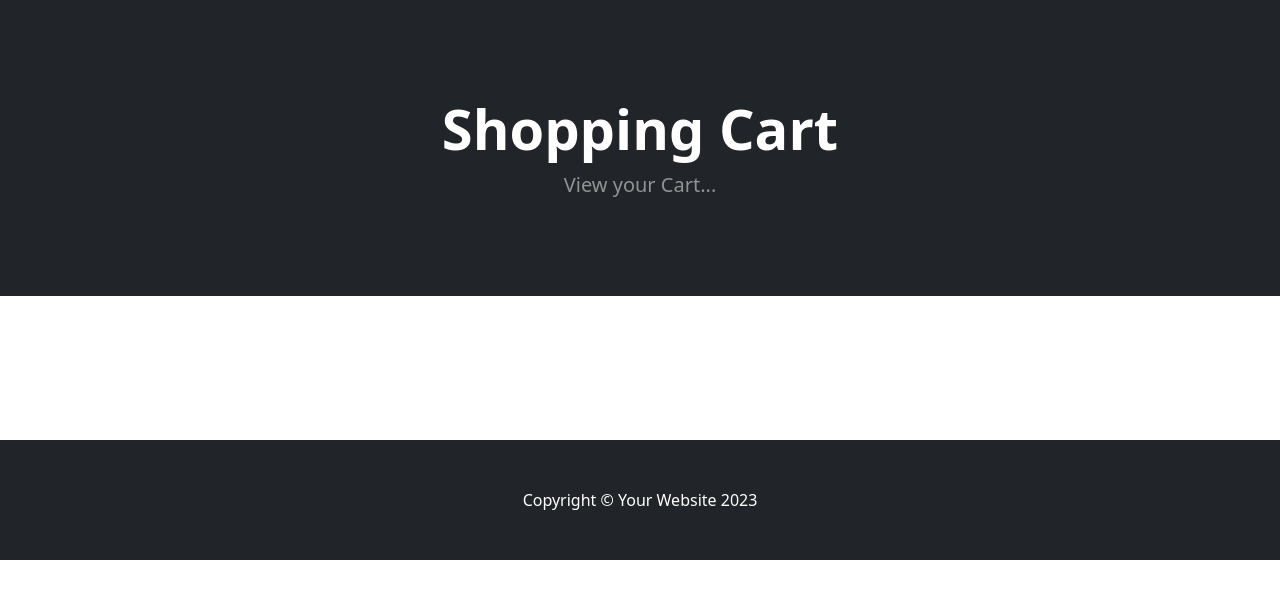
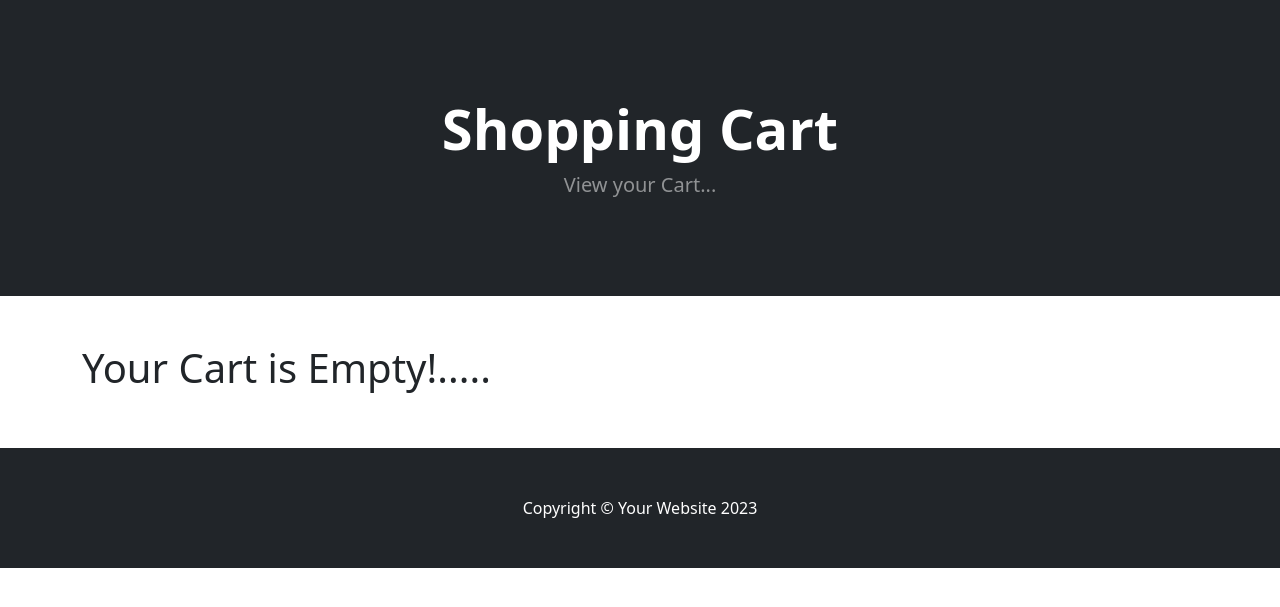
Before and after one commit to meet123-tech/Ecom, a Django app: page /cart/ in a window 1280 px wide. Shown: the part 57-664 px from the top of the page. Run offline with Django 5.2, Linux system fonts and the light colour scheme; some libraries are stand-ins or nearby versions.

Commit message:
show all the products on cart summary page whicha are added to cart

```diff
--- a/Ecomm/cart/cart.py
+++ b/Ecomm/cart/cart.py
@@ -1,3 +1,5 @@
+from shop.models import Product
+
 class Cart():
 
     def __init__(self,request):
@@ -20,6 +22,13 @@ class Cart():
 
         self.session.modified = True
 
+    def get_products(self):
+
+        product_ids = self.cart.keys()
+        cart_products = Product.objects.filter(id__in = product_ids)
+
+        return cart_products
+
 
     def __len__(self):
         return len(self.cart)
--- a/Ecomm/cart/templates/cart_summary.html
+++ b/Ecomm/cart/templates/cart_summary.html
@@ -16,24 +16,61 @@
     </div>
 </header>
 <!-- Section-->
-<section class="py-5">
-    <div class="container px-4 px-lg-5 mt-5">
-        <div class="row gx-4 gx-lg-5 row-cols-2 row-cols-md-3 row-cols-xl-4 justify-content-center">
+<div class="container my-5 ">
+    <div class="row justify-content-md-center">
+
+        {% if cart_products %}
+
+
+        {% for product in cart_products %}
+
+
+
+        <div class="col-8 shadow p-4">
+
+            <div class="card mb-3">
+                <div class="row g-0">
+                    <div class="col-md-4">
+                        <img src="{{ product.image.url }}" class="img-fluid rounded-start" alt="...">
+                    </div>
 
 
 
 
 
+                    <div class="col-md-8">
+                        <div class="card-body">
+                            <h5 class="card-title">{{ product.name }}</h5>
+                            <p class="card-text mb-4">{{ product.description }}</p>
+
+                            {% if product.is_sale %}
+                            <strike>
+                                {{product.price}}
+                            </strike>
+                            {{product.sale_price}} &#x20B9;
+
+                            {% else %}
+                            {{product.price}} &#x20B9;
+                            {% endif %}
+                            <br>
+                            <br>
+                            <a class="btn btn-secondary" href="{% url 'home' %}">Back</a>
+
+                            <!-- <button class="btn btn-primary" value="{{ product.id }}" id="add-cart">Add to Cart</button> -->
+                        </div>
+                    </div>
+                </div>
+            </div>
+
+        </div>
+        {% endfor %}
 
 
+        {% else %}
 
+        <h1>Your Cart is Empty!.....</h1>
+        {% endif %}
+    </div>
 
-
-
-
-        </div>
-
-
-    </div>
-</section>
+</div>
 {% endblock content %}
--- a/Ecomm/cart/views.py
+++ b/Ecomm/cart/views.py
@@ -7,7 +7,12 @@ from django.http import JsonResponse
 
 
 def cart_summary(request):
-    return render(request,'cart_summary.html')
+
+    cart = Cart(request)
+    products = cart.get_products
+
+
+    return render(request,'cart_summary.html',{'cart_products':products})
 
 
 def add_cart(request):
```
Also changed, not shown: Ecomm/db.sqlite3.
